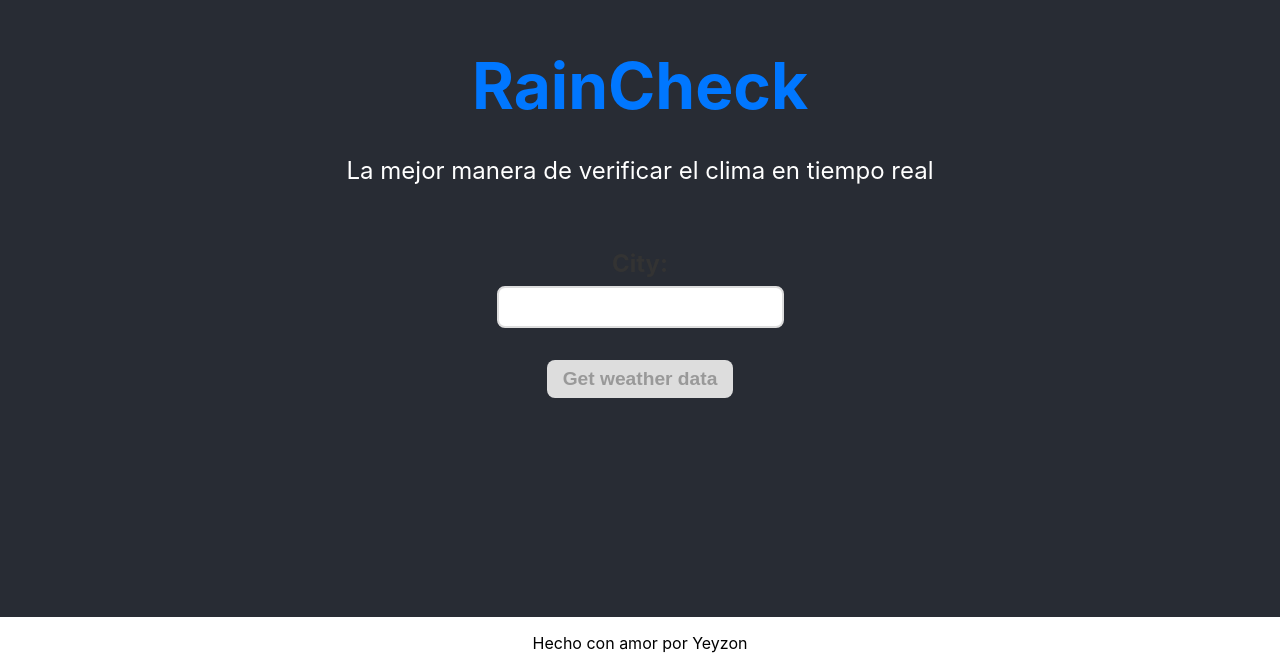
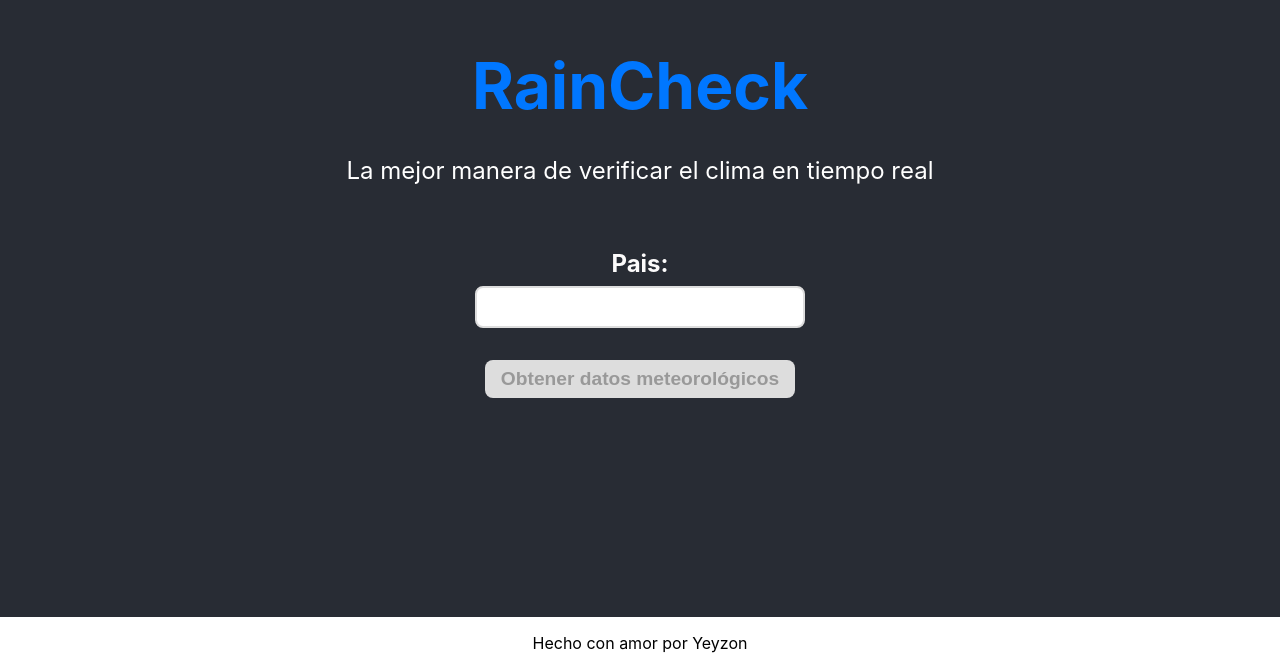
Before and after one commit to Yeyz75/RainCkeck, a React (Create React App) app: page / in a window 1280 px wide. Shown: the part 183-852 px from the top of the page. Built offline with nearby package versions, Linux system fonts and the light colour scheme.

Commit message:
Correcciones menores...

```diff
--- a/src/components/LocationSearch.js
+++ b/src/components/LocationSearch.js
@@ -47,7 +47,7 @@ function LocationSearch() {
     return (
         <div>
             <form onSubmit={handleSubmit}>
-                <label htmlFor="city-input">City:</label>
+                <label htmlFor="city-input">Pais:</label>
                 <input
                     id="city-input"
                     type="text"
@@ -64,18 +64,18 @@ function LocationSearch() {
                     </ul>
                 )}
                 <button type="submit" disabled={!selectedCountry}>
-                    Get weather data
+                    Obtener datos meteorológicos
                 </button>
             </form>
             {error && <div className="error">{error}</div>}
             {weatherData && (
                 <div className="weather-data">
-                    <p>Current temperature: {weatherData.temperature}°C</p>
-                    <p>Minimum temperature: {weatherData.temp_min}°C</p>
-                    <p>Maximum temperature: {weatherData.temp_max}°C</p>
-                    <p>Pressure: {weatherData.pressure} hPa</p>
-                    <p>Sea level: {weatherData.sea_level} m</p>
-                    <p>Description: {weatherData.description}</p>
+                    <p>Temperatura actual: {weatherData.temperature}°C</p>
+                    <p>Temperatura mínima: {weatherData.temp_min}°C</p>
+                    <p>Temperatura máxima: {weatherData.temp_max}°C</p>
+                    <p>Presión: {weatherData.pressure} hPa</p>
+                    <p>Nivel del mar: {weatherData.sea_level} m</p>
+                    <p>Descripción: {weatherData.description}</p>
                     <img src={`http://openweathermap.org/img/w/${weatherData.icon}.png`} alt="Weather icon" />
                 </div>
             )}
--- a/src/services/weather.js
+++ b/src/services/weather.js
@@ -11,7 +11,6 @@ export async function getWeatherData(city, country) {
         }
 
         const weatherData = await response.json();
-        console.log(weatherData)
         return {
             name: weatherData.name,
             country: weatherData.sys.country,
--- a/src/styles/LocationSearch.css
+++ b/src/styles/LocationSearch.css
@@ -10,7 +10,7 @@ label {
     font-size: 1.5rem;
     font-weight: bold;
     margin-bottom: 0.5rem;
-    color: #333;
+    color: #fcfbfb;
 }
 
 input {
@@ -54,6 +54,10 @@ button {
     cursor: pointer;
 }
 
+button:hover {
+    background-color: #267886;
+}
+
 button:disabled {
     background-color: #ddd;
     color: #999;
```
